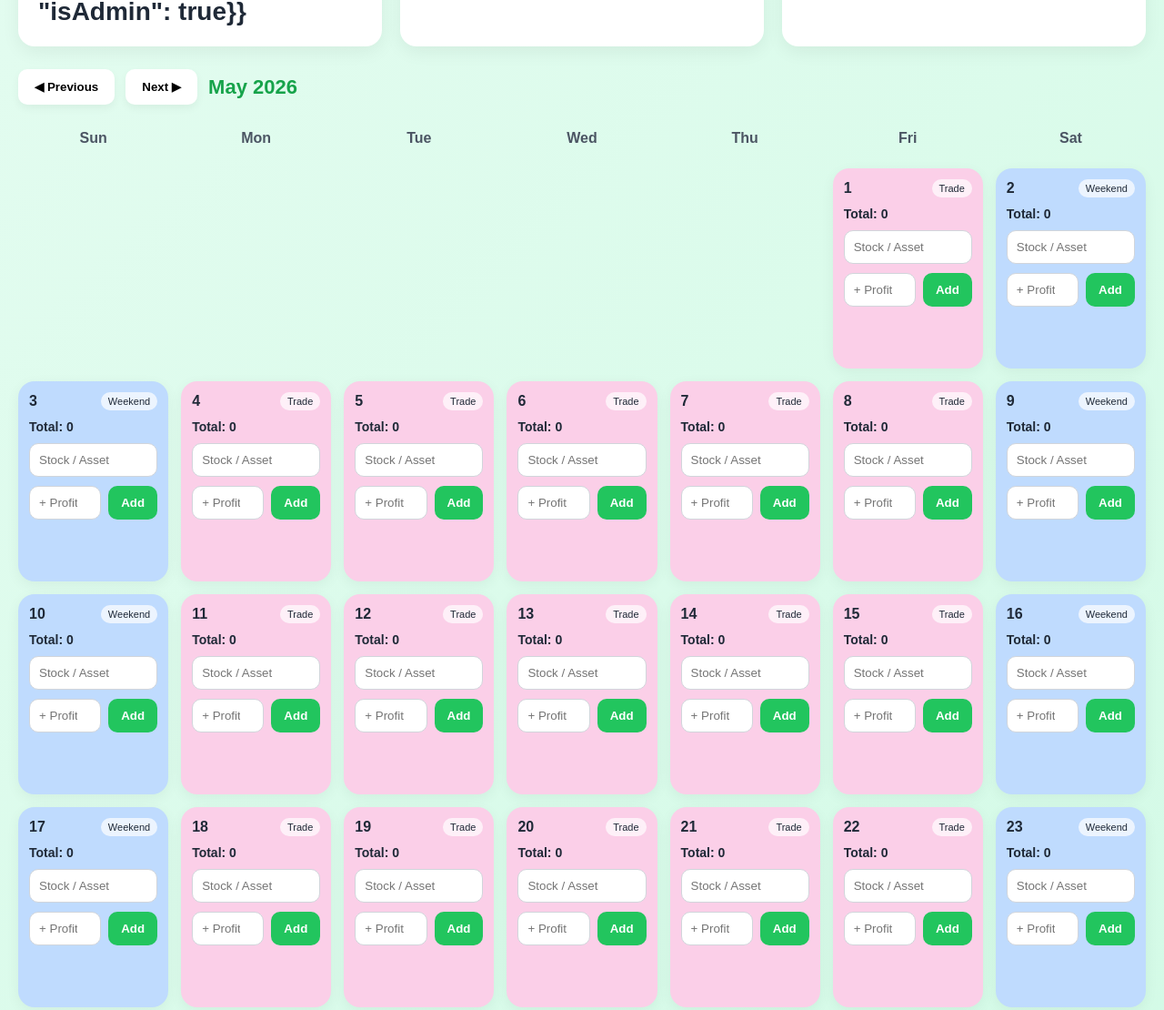
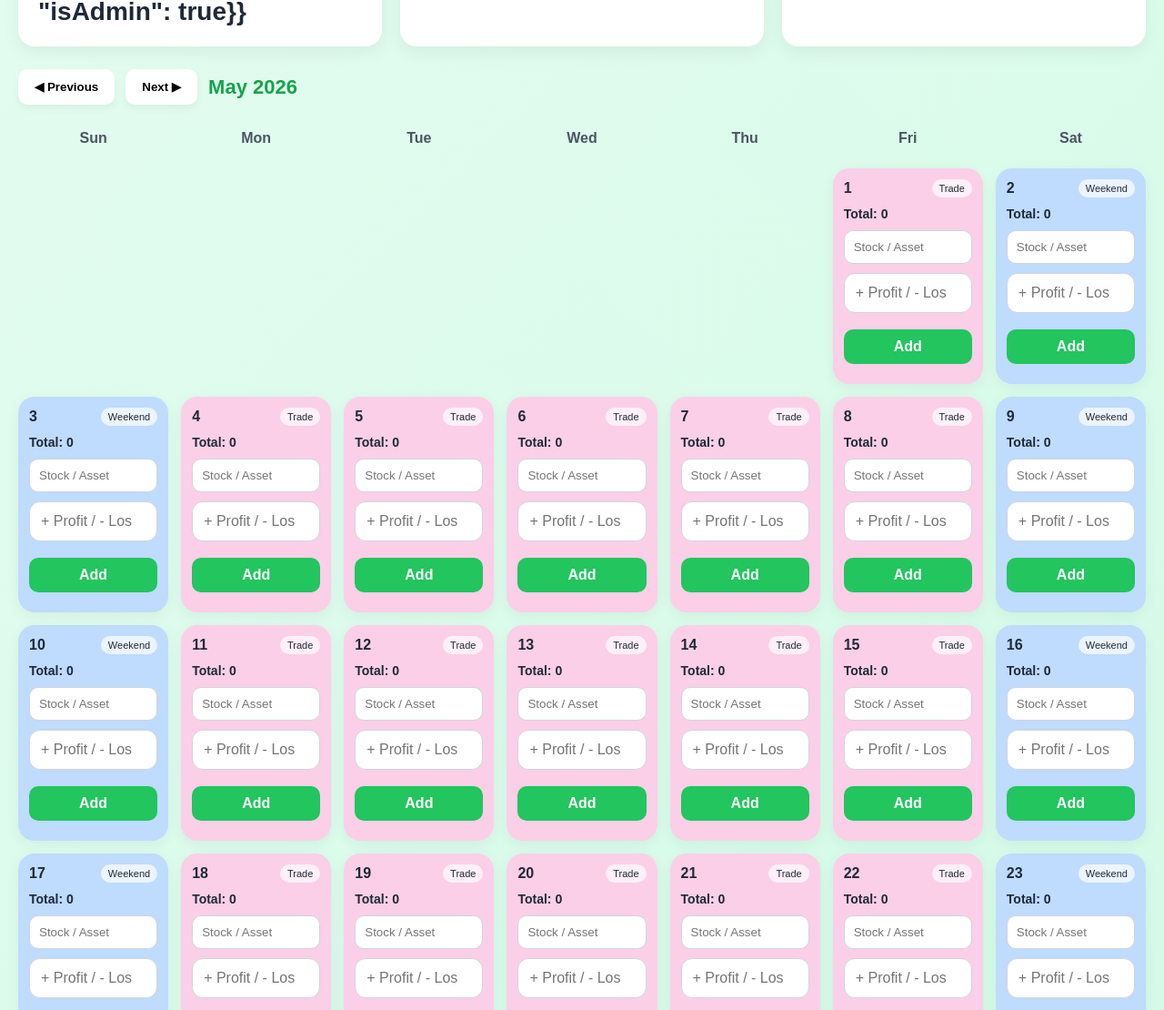
Before and after one commit to Jaligama-Ramana/trading_tracker, a plain HTML site: page tracker.html in a window 1280 px wide. Shown: the part 1608-2718 px from the top of the page at 91% size. Drawn offline with Linux system fonts and the light colour scheme; sample sign-in values are in the browser's storage.

Commit message:
Refactor input styles and update button layout
Increasing the size of value button by moving adding button down in the calendar

```diff
--- a/tracker.html
+++ b/tracker.html
@@ -221,10 +221,31 @@
             box-shadow: 0 0 0 3px #bbf7d0;
         }
 
-        .input-row {
-            display: flex;
-            gap: 8px;
-        }
+        .amount-input {
+    width: 100%;
+    padding: 12px;
+    border-radius: 12px;
+    border: 1px solid #d1d5db;
+    font-size: 16px;
+}
+
+.add-btn {
+    width: 100%;
+    margin-top: 8px;
+    background: #22c55e;
+    color: white;
+    border: none;
+    border-radius: 12px;
+    padding: 12px;
+    cursor: pointer;
+    font-weight: bold;
+    font-size: 16px;
+    transition: 0.2s;
+}
+
+.add-btn:hover {
+    background: #16a34a;
+}
 
         .add-btn {
             background: #22c55e;
@@ -513,10 +534,10 @@
 
                     <input class="stock-input" placeholder="Stock / Asset">
 
-                    <div class="input-row">
+
                         <input class="amount-input" type="number" placeholder="+ Profit / - Loss">
                         <button class="add-btn">Add</button>
-                    </div>
+
 
                     <div class="entries"></div>
                 `;
```
